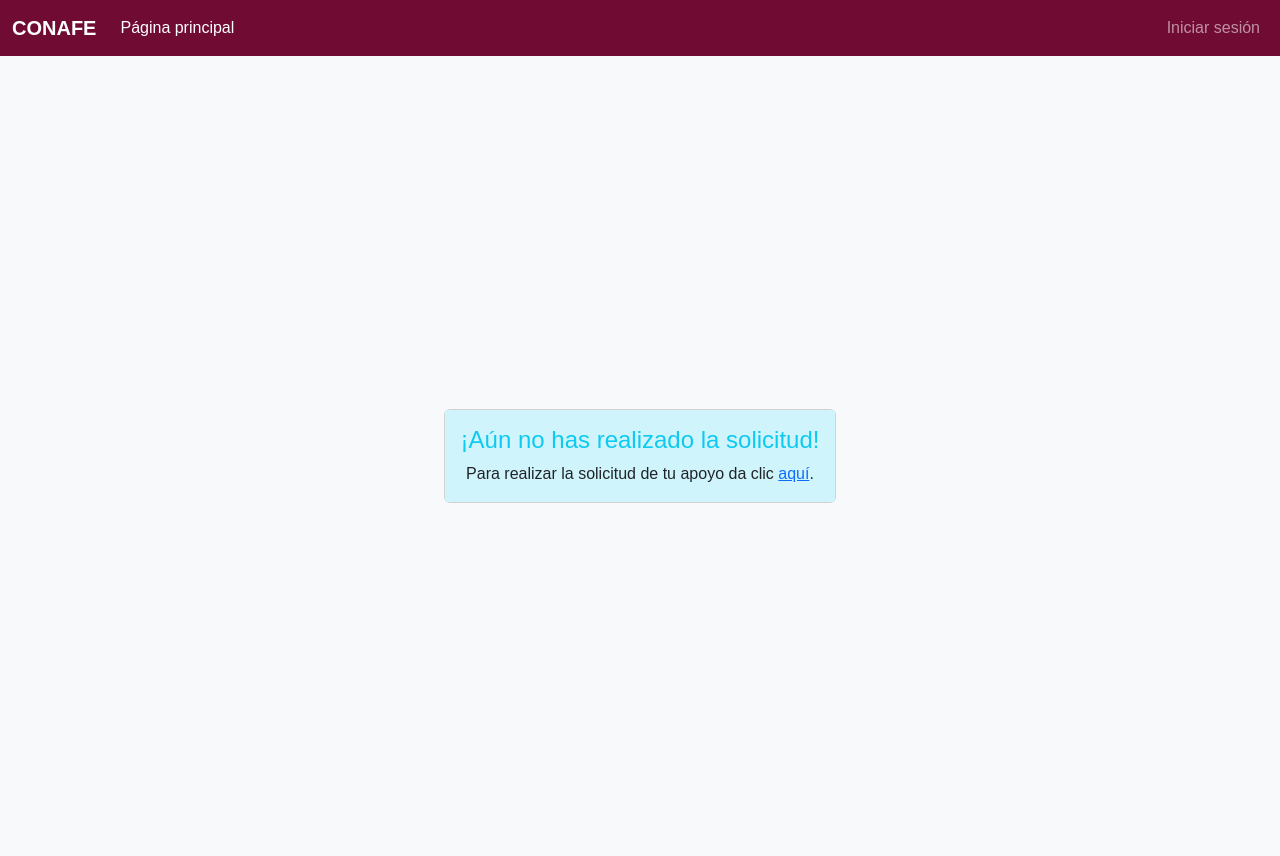
After one commit to Wasberth/fep24-conafe, a Flask app: template code/templates/estado_apoyo.html in a window 1280 px wide. The commit adds this page. Run offline with Flask 3, Linux system fonts and the light colour scheme; the template is opened without the code that fills it, so the values that code supplies are empty; some libraries are stand-ins or nearby versions.

Commit message:
FEATURE: Se implementan H17 y H18

```diff
--- a/code/pages/_card_.py
+++ b/code/pages/_card_.py
@@ -37,12 +37,12 @@ def mapear_datos_convocatoria(data):
 
         direccion = convocatoria['direccion']
         if 'num_exterior' in convocatoria and convocatoria['num_exterior']:
-            direccion += ' No. ' + convocatoria['num_exterior']
+            direccion += ' No. ' + str(convocatoria['num_exterior'])
         else:
             direccion += ' S/N'
 
         if 'num_interior' in convocatoria and convocatoria['num_interior']:
-            direccion += ' Interior ' + convocatoria['num_interior']
+            direccion += ' Interior ' + str(convocatoria['num_interior'])
         data[i]['direccion'] = direccion
 
     return data
--- a/code/pages/login.py
+++ b/code/pages/login.py
@@ -31,7 +31,6 @@ def auth():
 
     usuario = microservice_data.get("user_id")
     nivel = microservice_data.get("nivel")
-    user_id = microservice_data.get("real_id")
 
     #Validar si existe usuario
     if not usuario:
@@ -39,7 +38,7 @@ def auth():
 
     session['user_id'] = usuario
     session['nivel'] = nivel
-    #session['real_id'] = str(user_id)
+    session['folio'] = form_data['user']
 
     try:
         sede_response = requests.post(CAPTACION_URL + '/sede', json={"nivel": nivel, "folio": usuario})
--- a/code/services/captacion.py
+++ b/code/services/captacion.py
@@ -105,8 +105,25 @@ def get_integrante():
     """Obtiene los datos de una persona de la convocatoria usando folio"""
     data = request.get_json()
     query = data
-    result = formulario.find(query)
-    return jsonify(objectid_to_str({'result':list(result)}))
+    result = formulario.find_one(query)
+    lista = []
+    lista.append(result)
+    return jsonify(objectid_to_str({'result': lista}))
+
+@app.route('/registrar_apoyo', methods=['POST'])
+def registrar_apoyo():
+    """Registra un apoyo en la base de datos."""
+    data = request.get_json()
+    formulario.update_one({'folio': data['folio']}, {'$set': {'documentos_apoyo': data['documentos_apoyo'], 'estado_apoyo': 'revisando'}})
+    return jsonify({"msg": "Éxito!"})
+
+@app.route('/estado_apoyo', methods=['POST'])
+def get_estado_apoyo():
+    """Regresa el estado del apoyo con base al folio del usuario"""
+    data = request.get_json()
+    query = {"folio": data['folio']}
+    result = formulario.find_one(query)
+    return jsonify({"estado_apoyo": result.get('estado_apoyo')}) if result else jsonify({"error": "No se encontró el registro"})
 
 if __name__ == '__main__':
     from __args__ import parse_args
--- a/code/templates/apoyo.html
+++ b/code/templates/apoyo.html
@@ -13,14 +13,14 @@
     </div>
 
     <!-- Main Form -->
-    <form>
+    <form action="apoyo/solicitud" method="post" enctype="multipart/form-data">
         <h2 class="mb-4">Solicitud de apoyo para la continuación de estudios</h2>
 
         <div class="row g-3">
 
             <div class="mb-3">
                 <label for="documentos-necesarios" class="form-label">Documentos necesarios: Comprobante de pago y constancia de estudios (Ingresar todos los documentos en un solo archivo .pdf)</label>
-                <input class="form-control" type="file" id="documentos_necesarios" name="documentos_necesarios" accept=".pdf" required>
+                <input class="form-control" type="file" id="documentos_apoyo" name="documentos_apoyo" accept=".pdf" required>
             </div>
 
             <div class="mt-4 text-end">
--- /dev/null
+++ b/code/templates/estado_apoyo.html
@@ -0,0 +1,34 @@
+{% extends 'base.html' %}
+{% block title %} Estado de tu solicitud {% endblock %}
+
+{% block content %}
+<div class="container d-flex justify-content-center align-items-center" style="height: 100vh;">
+    <div class="card text-center">
+        {% if estado_apoyo == 'aceptada' %}
+            <div class="card-body bg-success-subtle" id="messageCard">
+                <h4 class="card-title text-success">¡Felicidades!</h4>
+                <p class="card-text">¡Has sido aceptado para recibir apoyo económico!.</p>
+            </div>
+        {% elif estado_apoyo == 'rechazada' %}
+            <div class="card-body bg-danger-subtle" id="messageCard">
+                <h4 class="card-title text-danger">Lo sentimos.</h4>
+                <p class="card-text">No has sido aceptado para recibir apoyos económicos.</p>
+                <p class="card-text">Si crees que este es un error, acude a la central para apelar tu situación.</p>
+                <p class="card-text">O llama al siguiente número: <strong>55 5241 7400</strong> extensiones <strong>7641</strong> o <strong>7621</strong>.</p>
+                <p class="card-text">O manda un correo a <strong>tcv@conafe.gob.mx</strong> o <strong>estrategias@conafe.gob.mx</strong>.</p>
+            </div>
+        {% elif estado_apoyo == 'revisando' %}
+        <div class="card-body bg-info-subtle" id="messageCard">
+            <h4 class="card-title text-info">Solicitud en Revisión</h4>
+            <p class="card-text">Tu solicitud para obtener apoyo económico está actualmente en proceso de revisión.</p>
+            <p class="card-text">Por favor, ten paciencia mientras evaluamos tu aplicación. Te notificaremos el resultado lo antes posible.</p>
+        </div>
+        {% else %}
+            <div class="card-body bg-info-subtle" id="messageCard">
+                <h4 class="card-title text-info">¡Aún no has realizado la solicitud!</h4>
+                <p class="card-text">Para realizar la solicitud de tu apoyo da clic <a href="/apoyo">aquí</a>.</p>
+            </div>
+        {% endif %}
+    </div>
+</div>
+{% endblock %}
--- a/code/templates/success.html
+++ b/code/templates/success.html
@@ -12,7 +12,7 @@
                         <path d="M8 15A7 7 0 1 1 8 1a7 7 0 0 1 0 14zm0 1A8 8 0 1 0 8 0a8 8 0 0 0 0 16z"/>
                         <path d="M10.97 4.97a.235.235 0 0 0-.02.022L7.477 9.417 5.384 7.323a.75.75 0 0 0-1.06 1.06L6.97 11.03a.75.75 0 0 0 1.079-.02l3.992-4.99a.75.75 0 0 0-1.071-1.05z"/>
                     </svg>
-                    <p class="mb-4">{{ extra_info }}</p>
+                    <p class="mb-4">{{ extra_info|safe }}</p>
                 </div>
             </div>
         </div>
```
Also changed, not shown: code/pages/apoyo.py (+73 -1 lines), code/templates/apoyo_peticion.html (added, +31 -0 lines).
